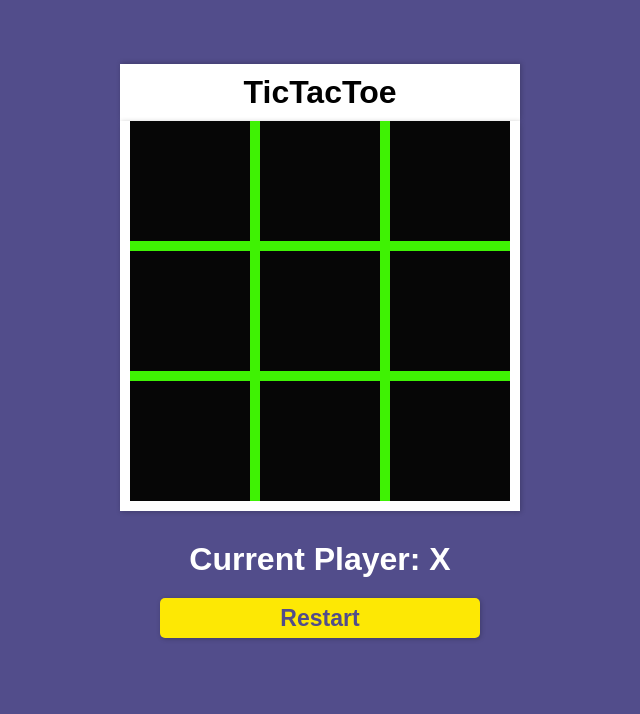
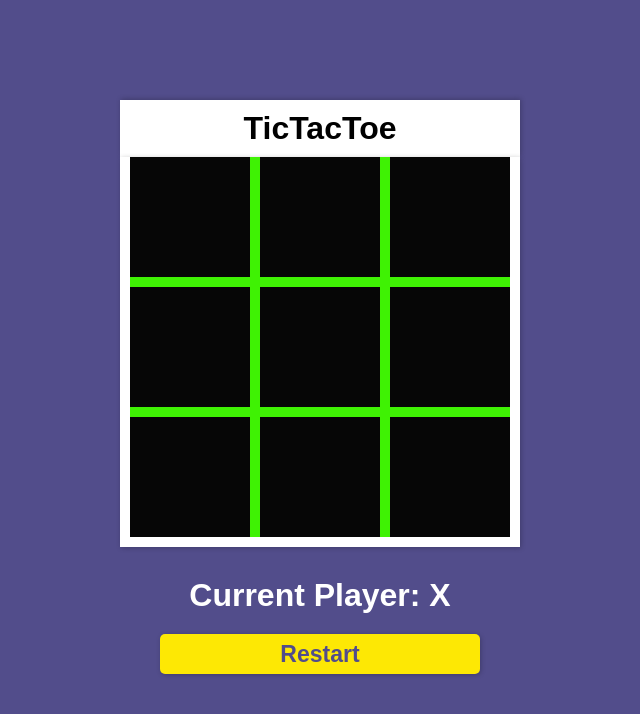
Before and after one commit to ElimarLucena/Tic-Tac-Toe, a React (Create React App) app in the folder tic-tac-toe/: page / in a window 1280 px wide. Shown: the top 714 px of the page, without its empty margins (320-960 px from the left). Built offline with nearby package versions, Linux system fonts and the light colour scheme.

Commit message:
style: adjusted game preview.

```diff
--- a/tic-tac-toe/src/Components/TicTacToe/style.css
+++ b/tic-tac-toe/src/Components/TicTacToe/style.css
@@ -6,8 +6,8 @@
 
 .main-container {
   background-color: rgb(82, 77, 139);
-  height: 100vh;
-  padding-top: 5%;
+  min-height: 100vh;
+  padding-top: 100px;
 }
 
 .game-container {
```
